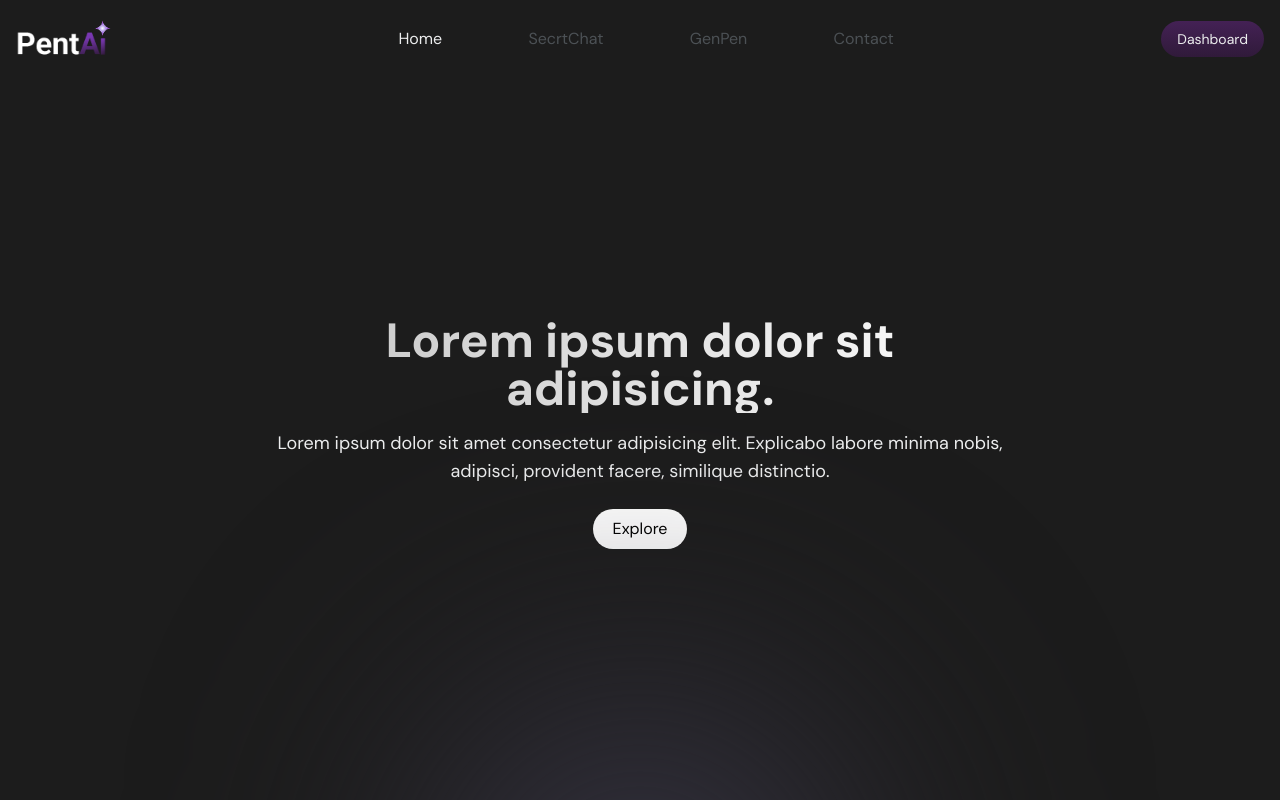
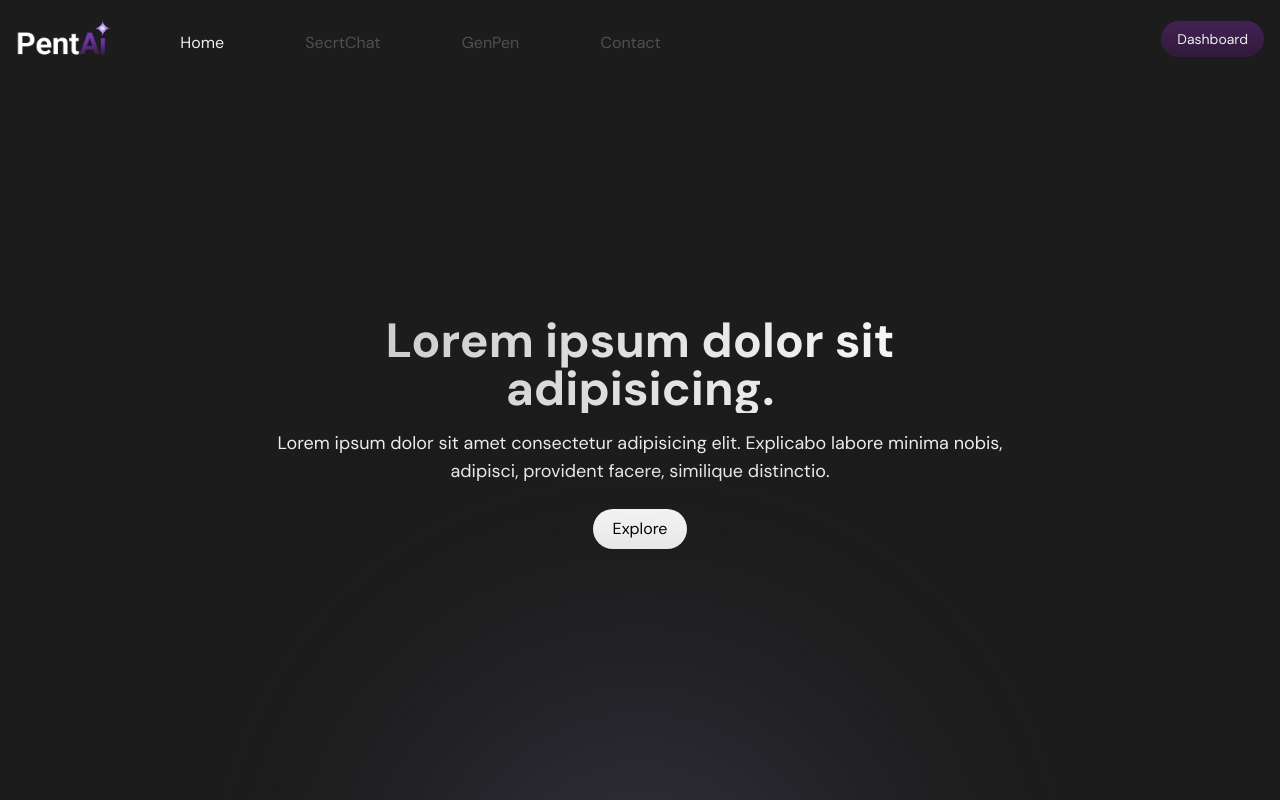
Before and after one commit to Shoaib-Shamrez/nextjs-landingpage, a Next.js app: page / in a window 1280 px wide. Shown: the top 800 px of the page. Built offline with nearby package versions, Linux system fonts and the light colour scheme.

Commit message:
navbar_Setting

```diff
--- a/components/layout/Navbar.tsx
+++ b/components/layout/Navbar.tsx
@@ -15,17 +15,15 @@ const Navbar = () => {
     <nav className="p-4">
       <div className="max-w-7xl mx-auto flex justify-between items-center">
         {/* Logo */}
-        <div className="flex items-center">
+        <div className="flex items-center w-[60%]">
           <Image
             src="/images/Logo.png"
             width={95}
             height={45}
             alt="Picture of the author"
           />
-        </div>
-
           {/* Desktop Menu */}
-        <div className="hidden lg:flex items-center w-[50%]">
+          <div className="hidden lg:flex mt-2 items-center justify-evenly w-[80%]">
             <ul className="flex space-x-8 ml-5 justify-evenly w-full">
               <li>
                 <a
@@ -60,6 +58,7 @@ const Navbar = () => {
                 </a>
               </li>
             </ul>
+          </div>
         </div>
 
         <Button className="hidden lg:block">Dashboard</Button>
```
Lines whose indentation alone changed are shown as unchanged.
